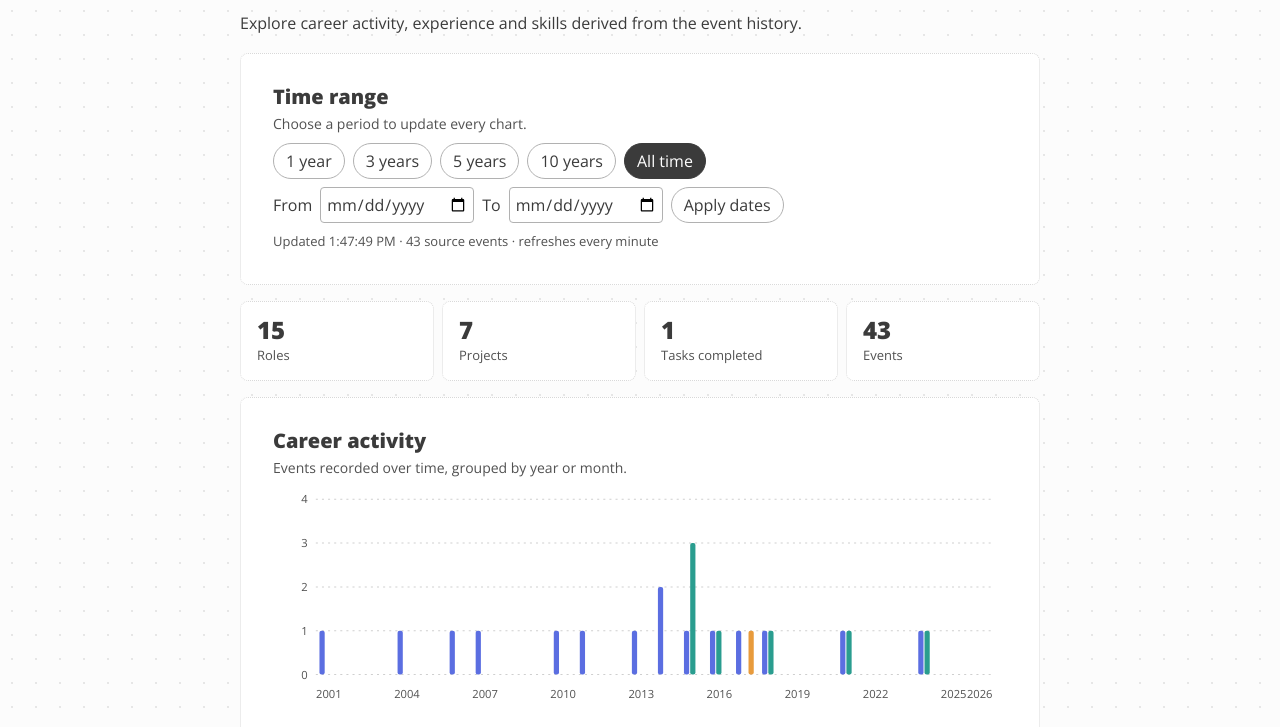
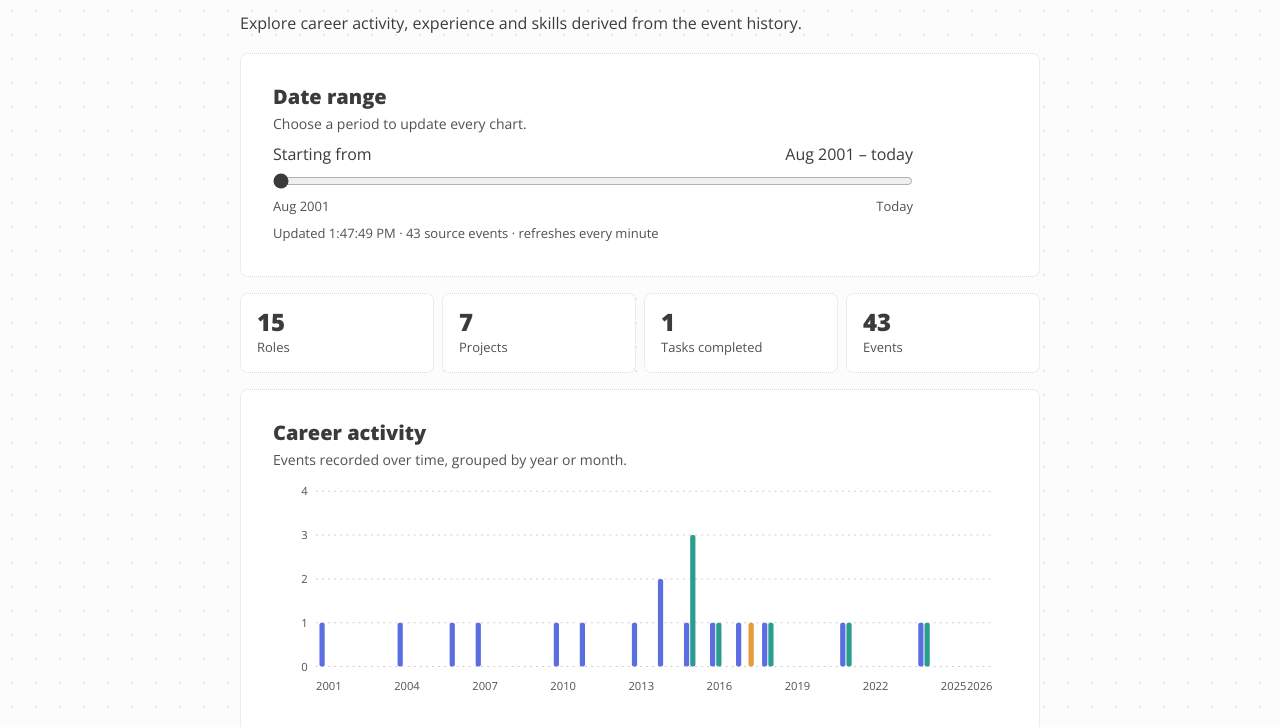
Before and after one commit to barryels/barryels.github.io, an Eleventy site: page src/career.njk in a window 1280 px wide. Shown: the part 73-800 px from the top of the page. Built offline with nearby package versions, Linux system fonts and the light colour scheme; Eleventy itself is replaced by a stand-in of ours; files that its build step writes are made by us from their sources; no server answers; files whose address does not match are found by name.

Commit message:
feat(career): update time filter to use simple date slider

```diff
--- a/src/_includes/components/career-events/index.js
+++ b/src/_includes/components/career-events/index.js
@@ -30,34 +30,43 @@ function parseDate(value) {
   return Number.isNaN(date.getTime()) ? null : date;
 }
 
-function utcDateInput(date) {
-  return date.toISOString().slice(0, 10);
+function startOfMonth(date) {
+  return new Date(Date.UTC(date.getUTCFullYear(), date.getUTCMonth(), 1));
+}
+
+function endOfToday() {
+  const end = new Date();
+  end.setUTCHours(23, 59, 59, 999);
+  return end;
+}
+
+function getDateBounds(events) {
+  const eventDates = events
+    .map((event) => new Date(event.timestamp))
+    .filter((date) => !Number.isNaN(date.getTime()));
+  const minimum = eventDates.length
+    ? new Date(Math.min(...eventDates.map((date) => date.getTime())))
+    : new Date();
+  const start = startOfMonth(minimum);
+  const currentMonth = startOfMonth(new Date());
+  const monthCount = Math.max(
+    0,
+    (currentMonth.getUTCFullYear() - start.getUTCFullYear()) * 12
+      + currentMonth.getUTCMonth() - start.getUTCMonth(),
+  );
+  return { start, monthCount };
 }
 
 function getInitialRange(events) {
-  const eventDates = events
-    .map((event) => new Date(event.timestamp))
-    .filter((date) => !Number.isNaN(date.getTime()));
-  const firstDate = eventDates.length
-    ? new Date(Math.min(...eventDates.map((date) => date.getTime())))
-    : new Date();
-  const start = new Date(Date.UTC(firstDate.getUTCFullYear(), firstDate.getUTCMonth(), 1));
-  const end = new Date();
-  end.setUTCHours(23, 59, 59, 999);
-  return { start, end, preset: "all" };
+  return { start: getDateBounds(events).start, end: endOfToday(), preset: "all" };
 }
 
-function presetRange(years, events) {
-  const end = new Date();
-  end.setUTCHours(23, 59, 59, 999);
-  if (years === "all") {
-    return getInitialRange(events);
-  }
-
-  const start = new Date(end);
-  start.setUTCFullYear(start.getUTCFullYear() - Number(years));
-  start.setUTCHours(0, 0, 0, 0);
-  return { start, end, preset: String(years) };
+function formatMonth(date) {
+  return date.toLocaleDateString("en-GB", {
+    month: "short",
+    year: "numeric",
+    timeZone: "UTC",
+  });
 }
 
 function eventDate(event) {
@@ -392,10 +401,36 @@ document.querySelectorAll("[data-career-dashboard]").forEach((dashboard) => {
   const skillsChart = dashboard.querySelector("[data-skills-chart]");
   const eventList = dashboard.querySelector("[data-career-events]");
   const eventFilter = dashboard.querySelector(".career-events-filter");
-  const customRange = dashboard.querySelector("[data-custom-range]");
+  const dateRange = dashboard.querySelector("[data-date-range]");
+  const rangeLabel = dashboard.querySelector("[data-range-label]");
+  const rangeMinimum = dashboard.querySelector("[data-range-minimum]");
   let events = [];
   let range = null;
   let refreshInProgress = false;
+
+  function updateDateRangeControl() {
+    const bounds = getDateBounds(events);
+    const selectedOffset = Math.max(
+      0,
+      Math.min(
+        bounds.monthCount,
+        (range.start.getUTCFullYear() - bounds.start.getUTCFullYear()) * 12
+          + range.start.getUTCMonth() - bounds.start.getUTCMonth(),
+      ),
+    );
+    const selectedStart = new Date(Date.UTC(
+      bounds.start.getUTCFullYear(),
+      bounds.start.getUTCMonth() + selectedOffset,
+      1,
+    ));
+    dateRange.min = "0";
+    dateRange.max = String(bounds.monthCount);
+    dateRange.value = String(selectedOffset);
+    dateRange.disabled = bounds.monthCount === 0;
+    dateRange.setAttribute("aria-valuetext", formatMonth(selectedStart));
+    rangeLabel.textContent = `${formatMonth(selectedStart)} – today`;
+    rangeMinimum.textContent = formatMonth(bounds.start);
+  }
 
   function render() {
     const { roles, projects } = replayEvents(events);
@@ -416,32 +451,18 @@ document.querySelectorAll("[data-career-dashboard]").forEach((dashboard) => {
 
   function setRange(nextRange) {
     range = nextRange;
-    dashboard.querySelectorAll("[data-range-years]").forEach((button) => {
-      button.setAttribute("aria-pressed", String(button.dataset.rangeYears === range.preset));
-    });
+    updateDateRangeControl();
     render();
   }
 
-  dashboard.querySelectorAll("[data-range-years]").forEach((button) => {
-    button.addEventListener("click", () => {
-      customRange.elements.from.value = "";
-      customRange.elements.to.value = "";
-      setRange(presetRange(button.dataset.rangeYears, events));
-    });
-  });
-
-  customRange.addEventListener("submit", (event) => {
-    event.preventDefault();
-    const fromValue = customRange.elements.from.value;
-    const toValue = customRange.elements.to.value;
-    if (!fromValue || !toValue || fromValue > toValue) {
-      status.textContent = "Choose a valid start and end date.";
-      return;
-    }
-    const start = parseDate(fromValue);
-    const end = parseDate(toValue);
-    end.setUTCHours(23, 59, 59, 999);
-    setRange({ start, end, preset: "custom" });
+  dateRange.addEventListener("input", () => {
+    const bounds = getDateBounds(events);
+    const start = new Date(Date.UTC(
+      bounds.start.getUTCFullYear(),
+      bounds.start.getUTCMonth() + Number(dateRange.value),
+      1,
+    ));
+    setRange({ start, end: endOfToday(), preset: "slider" });
   });
 
   eventFilter.addEventListener("change", (event) => {
@@ -469,9 +490,10 @@ document.querySelectorAll("[data-career-dashboard]").forEach((dashboard) => {
       );
       if (!range) {
         range = getInitialRange(events);
-      } else if (range.preset !== "custom") {
-        range = presetRange(range.preset, events);
+      } else if (range.preset === "all") {
+        range = getInitialRange(events);
       }
+      updateDateRangeControl();
       render();
       status.textContent = `Updated ${new Date().toLocaleTimeString()} · ${events.length} source events · refreshes every minute`;
     } catch (error) {
--- a/src/_includes/components/career-events/index.njk
+++ b/src/_includes/components/career-events/index.njk
@@ -3,21 +3,19 @@
 <div class="career-dashboard stack stack--spacing-2x" data-career-dashboard>
   <section class="career-dashboard__controls panel stack" aria-label="Chart controls">
     <div>
-      <h2 class="h5">Time range</h2>
+      <h2 class="h5">Date range</h2>
       <p class="career-dashboard__hint">Choose a period to update every chart.</p>
     </div>
-    <div class="career-dashboard__ranges" role="group" aria-label="Choose a time range">
-      <button type="button" data-range-years="1">1 year</button>
-      <button type="button" data-range-years="3">3 years</button>
-      <button type="button" data-range-years="5">5 years</button>
-      <button type="button" data-range-years="10">10 years</button>
-      <button type="button" data-range-years="all" aria-pressed="true">All time</button>
+    <div class="career-dashboard__date-range">
+      <label class="career-dashboard__date-range-label">
+        Starting from <output data-range-label>All time</output>
+        <input type="range" min="0" max="0" value="0" step="1" data-date-range aria-label="Start date" />
+      </label>
+      <div class="career-dashboard__date-range-boundaries" aria-hidden="true">
+        <span data-range-minimum></span>
+        <span>Today</span>
+      </div>
     </div>
-    <form class="career-dashboard__custom-range" data-custom-range>
-      <label>From <input type="date" name="from" /></label>
-      <label>To <input type="date" name="to" /></label>
-      <button type="submit">Apply dates</button>
-    </form>
     <p class="career-dashboard__status" data-update-status aria-live="polite">Loading career data…</p>
   </section>
 
--- a/src/index.css
+++ b/src/index.css
@@ -496,44 +496,35 @@ body.hide-main-navigation-menu .main-navigation__menu {
   gap: var(--spacing-unit-2x);
 }
 
-.career-dashboard__ranges,
-.career-dashboard__custom-range {
-  align-items: center;
-  display: flex;
-  flex-wrap: wrap;
+.career-dashboard__date-range {
+  display: grid;
   gap: var(--spacing-unit);
+  max-width: 64rem;
 }
 
-.career-dashboard__ranges button,
-.career-dashboard__custom-range button {
-  background: transparent;
-  border: 1px solid var(--color-neutral-400);
-  border-radius: 2rem;
-  color: inherit;
-  cursor: pointer;
-  font: inherit;
-  padding: 0.6rem 1.2rem;
+.career-dashboard__date-range-label {
+  display: grid;
+  gap: var(--spacing-unit);
+  grid-template-columns: 1fr auto;
 }
 
-.career-dashboard__ranges button[aria-pressed="true"] {
-  background: var(--color-neutral-900);
-  border-color: var(--color-neutral-900);
-  color: var(--color-neutral-0);
+.career-dashboard__date-range-label input {
+  accent-color: var(--color-neutral-900);
+  cursor: pointer;
+  grid-column: 1 / -1;
+  margin: 0;
+  width: 100%;
 }
 
-.career-dashboard__custom-range label {
-  align-items: center;
-  display: flex;
-  gap: var(--spacing-unit);
+.career-dashboard__date-range-label input:disabled {
+  cursor: default;
 }
 
-.career-dashboard__custom-range input {
-  background: var(--panel-light-background);
-  border: 1px solid var(--color-neutral-400);
-  border-radius: var(--border-radius-unit);
-  color: inherit;
-  font: inherit;
-  padding: 0.5rem;
+.career-dashboard__date-range-boundaries {
+  color: var(--legal-light-foreground);
+  display: flex;
+  font-size: 1.3rem;
+  justify-content: space-between;
 }
 
 .career-dashboard__status {
@@ -696,14 +687,12 @@ body.hide-main-navigation-menu .main-navigation__menu {
     color: var(--legal-dark-foreground);
   }
 
-  .career-dashboard__ranges button[aria-pressed="true"] {
-    background: var(--color-neutral-200);
-    border-color: var(--color-neutral-200);
-    color: var(--color-neutral-900);
+  .career-dashboard__date-range-label input {
+    accent-color: var(--color-neutral-200);
   }
 
-  .career-dashboard__custom-range input {
-    background: var(--panel-dark-background);
+  .career-dashboard__date-range-boundaries {
+    color: var(--legal-dark-foreground);
   }
 
   .career-dashboard__stats > li {
```
